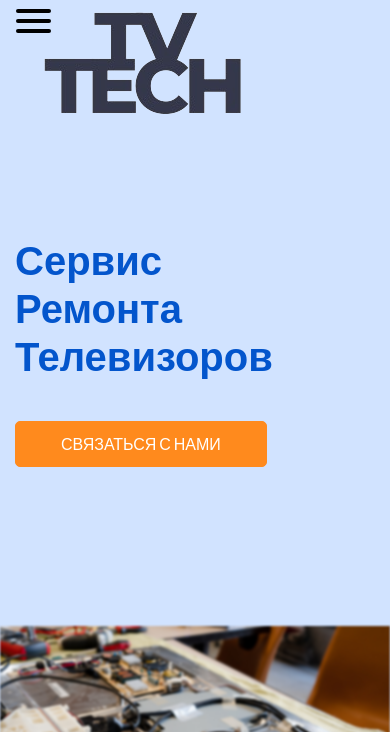
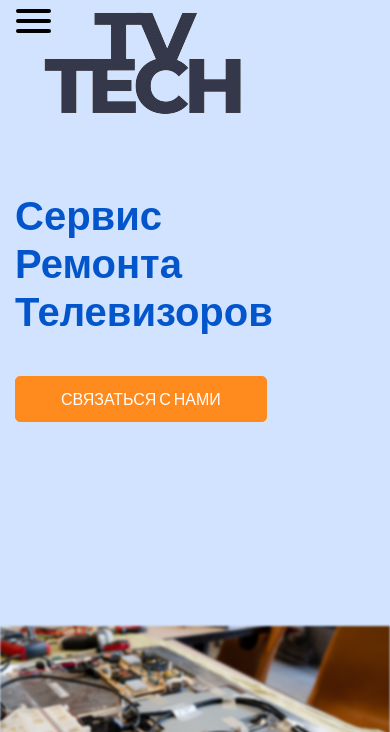
Before and after one commit to ZhazitDastan/Tvtech, a plain HTML site: page index.html in a window 390 px wide. Shown: the top 732 px of the page. Drawn offline with nearby package versions, Linux system fonts and the light colour scheme; a script that the page names is missing.

Commit message:
third commit

```diff
--- a/css/responsive.css
+++ b/css/responsive.css
@@ -25,7 +25,7 @@
     }
 
     .slider_section {
-      padding-top: 45px;
+      padding-top: 0px;
     }
 
     .feature_section .feature_container .box {
@@ -141,5 +141,6 @@
   @media (max-width: 767px) {
     .navbar-brand {
       width: 80px; /* Уменьшаем ширину для мобильных устройств */
+      z-index: auto;
     }
   }
--- a/css/style.css
+++ b/css/style.css
@@ -331,8 +331,6 @@ a:focus {
   height: 100%;
   background: url('../images/index1elem.jpg') center bottom/cover no-repeat;
   filter: blur(3px);
-  /* background-size: 80%; */
-  z-index: -1;
 }
 
 /* Добавляем стили для логотипа */
@@ -925,6 +923,7 @@ table {
   border: 1px solid #ddd;
   background-color: #fff;
   box-shadow: 0 4px 8px rgba(0, 0, 0, 0.1);
+  display: block;
 }
 
 th, td {
```
